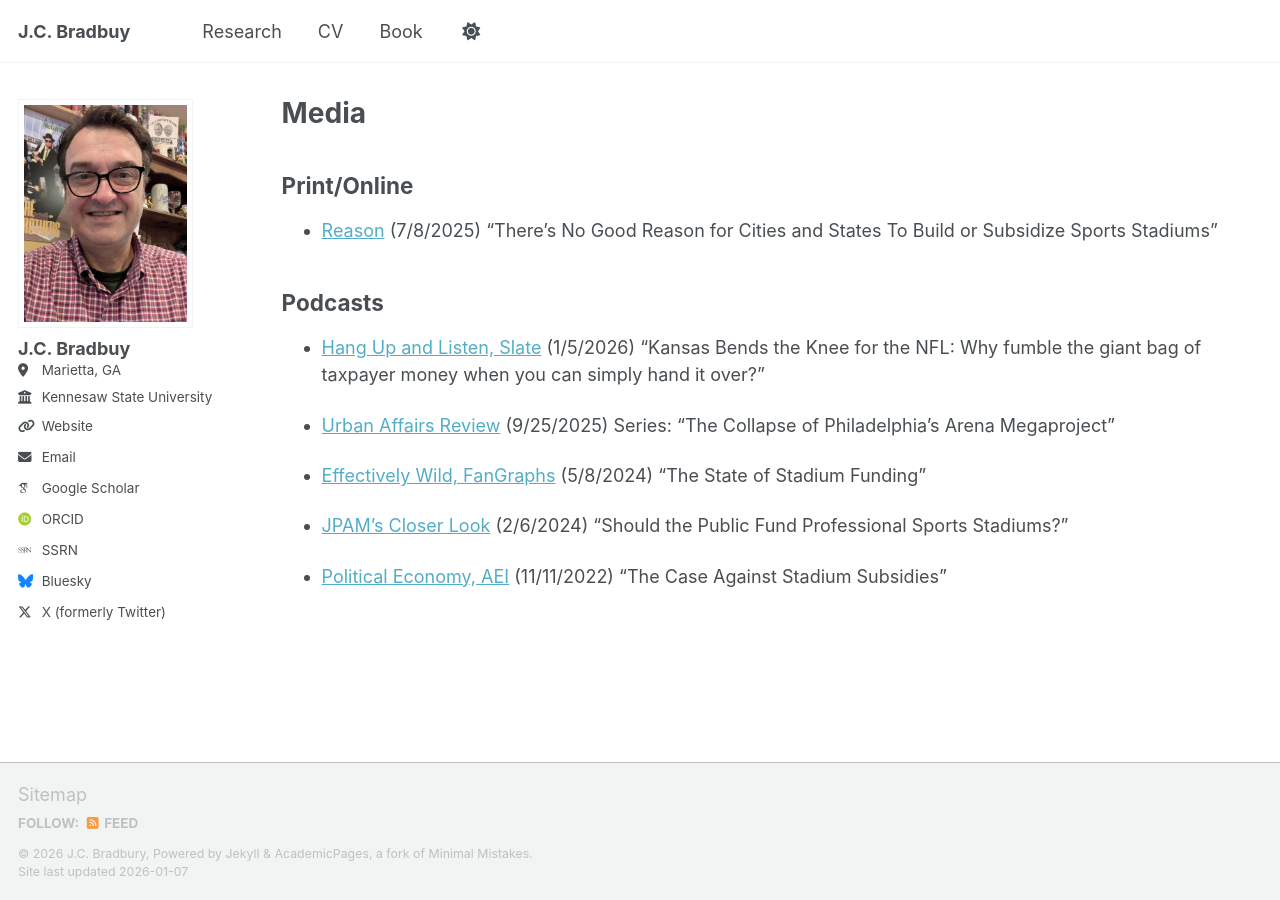
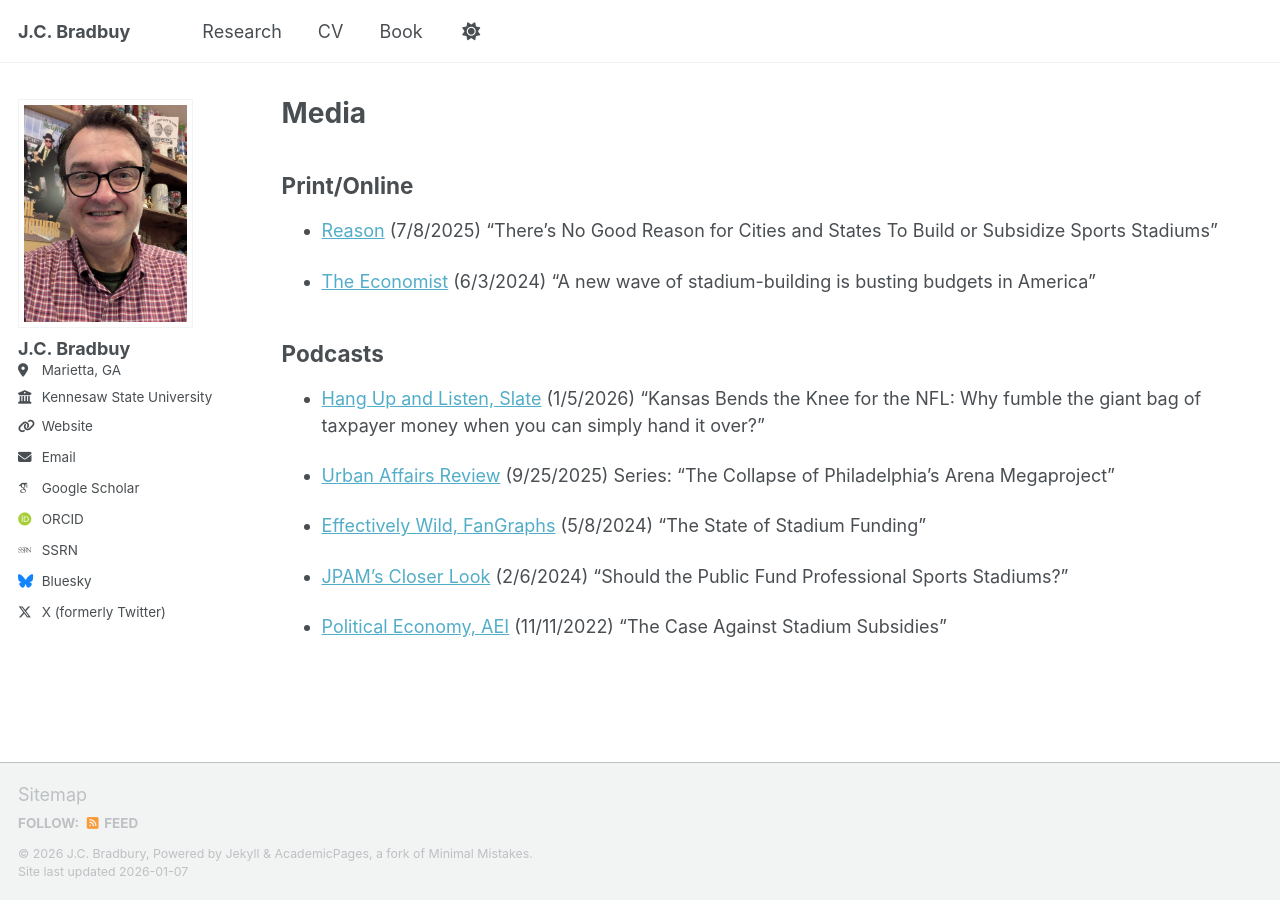
Before and after one commit to jcbradbury/jcbradbury.github.io, a Jekyll site: the page built from _pages/media.md, in a window 1280 px wide. Built offline with Jekyll 4.4.1, drawn with Linux system fonts in a browser that asks for light colours; some web fonts are replaced; a script bundle is joined from its source files by our own code; library files that are not in the unit come from our copies.

Commit message:
Update media.md

```diff
--- a/_pages/media.md
+++ b/_pages/media.md
@@ -9,6 +9,8 @@ published: true
 ## Print/Online
 - [Reason](https://reason.com/2025/07/08/theres-no-good-reason-for-cities-and-states-to-build-or-subsidize-sports-stadiums/) (7/8/2025) "There's No Good Reason for Cities and States To Build or Subsidize Sports Stadiums"
 
+- [The Economist](https://www.economist.com/united-states/2024/06/03/a-new-wave-of-stadium-building-is-busting-budgets-in-america) (6/3/2024) "A new wave of stadium-building is busting budgets in America"
+
 ## Podcasts
 - [Hang Up and Listen, Slate](https://slate.com/podcasts/hang-up-and-listen/2026/01/the-economics-of-the-chiefs-move-from-missouri-to-kansas) (1/5/2026) "Kansas Bends the Knee for the NFL: Why fumble the giant bag of taxpayer money when you can simply hand it over?"
 
```
